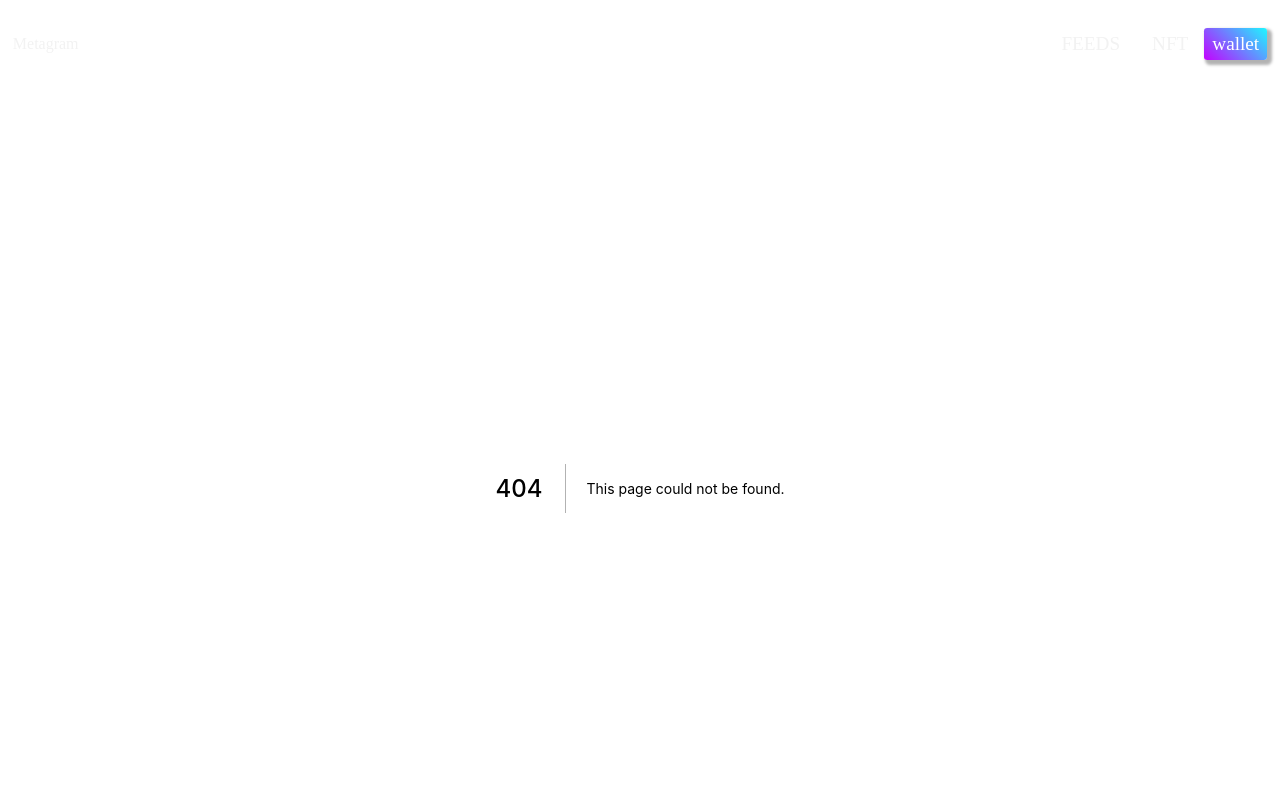
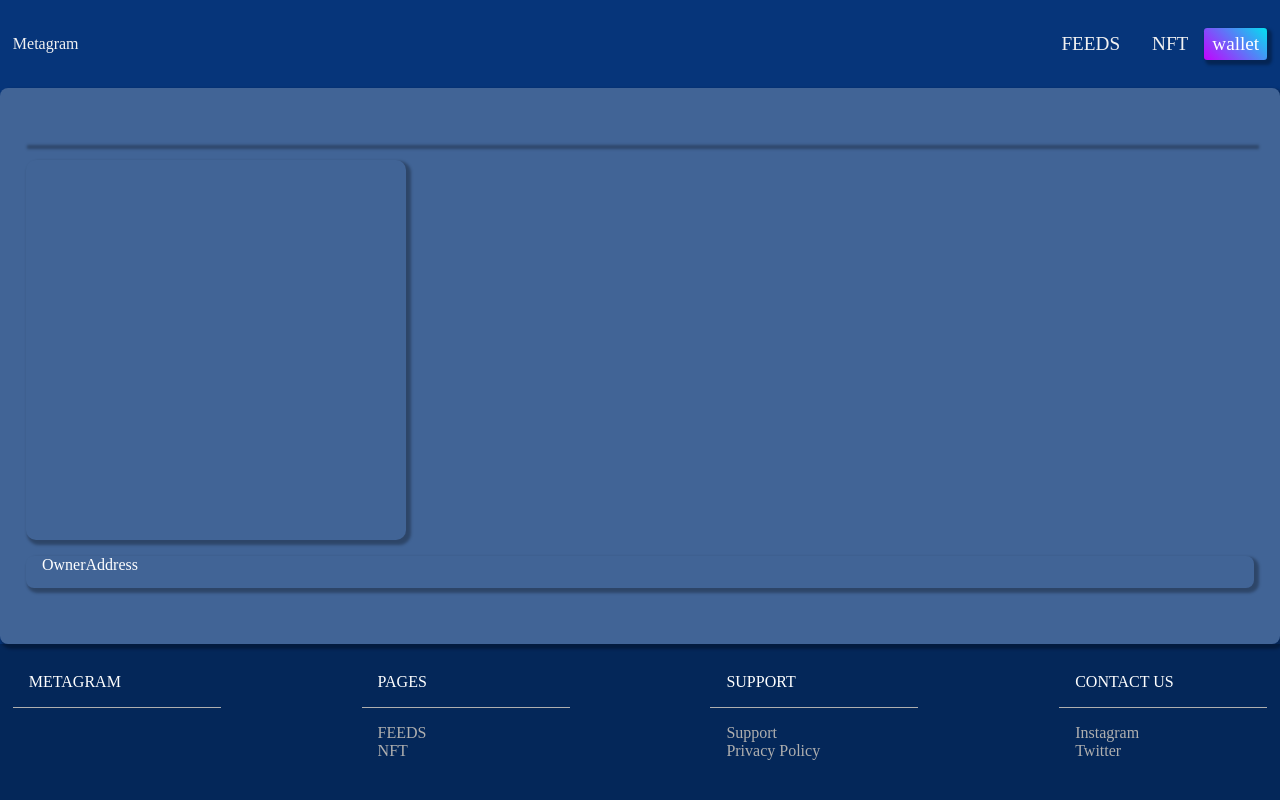
Before and after one commit to hung890202/metagram, a Next.js app: page /mintedNFT/ANFT in a window 1280 px wide. Before the commit this address had no page. Shown: the top 800 px of the page. Built offline with nearby package versions, Linux system fonts and the light colour scheme.

Commit message:
add NFT page

```diff
--- a/components/Footer.js
+++ b/components/Footer.js
@@ -18,12 +18,12 @@ const Footer = () => {
             <FooterTitle>{item.title}</FooterTitle>
             <FooterItem>
               <StyledLink>
-                <Link href="/" passHref>
+                <Link href={`${item.path1}`} passHref>
                   <FooterLink>{item.item1}</FooterLink>
                 </Link>
               </StyledLink>
               <StyledLink>
-                <Link href="/" passHref>
+                <Link href={`${item.path2}`} passHref>
                   <FooterLink>{item.item2}</FooterLink>
                 </Link>
               </StyledLink>
--- a/components/FooterData.js
+++ b/components/FooterData.js
@@ -5,7 +5,7 @@ const FooterData = [
   {
     title: "PAGES",
     item1: "FEEDS",
-    path1: "/FEEDS",
+    path1: "/Feeds",
     item2: "NFT",
     path2: "/NFT",
   },
--- /dev/null
+++ b/pages/mintedNFT/ANFT.js
@@ -0,0 +1,25 @@
+
+import {
+    StyledANFT,
+    ANFTText,
+    ANFTImage,
+    ANFTAddress,
+
+} from "./ANFTStyles"
+
+const ANFT = ({ name, description, image, id, uri }) => {
+    return (
+            <StyledANFT key={uri}>
+                <ANFTText>
+                    <div>{name}</div>
+                    <div>{description}</div>
+                </ANFTText>
+                    <ANFTImage src={image} alt="ANFTImage"></ANFTImage>
+                <ANFTAddress>
+                    <div>OwnerAddress</div>
+                </ANFTAddress>
+            </StyledANFT>
+
+    )
+}
+export default ANFT
--- /dev/null
+++ b/pages/mintedNFT/ANFTStyles.js
@@ -0,0 +1,37 @@
+import styled from "styled-components";
+
+export const StyledANFT = styled.div`
+    display: grid;
+  color: #ffffff;
+  background-color: #dddddd46;
+  height: 33.5rem;
+  padding: 0.625rem;
+  box-shadow: 3px 3px 3px 2px rgba(0, 0, 0, 0.3);
+  border-radius: 0.5rem;
+  align-content: center;
+`;
+export const ANFTText =styled.div`
+    text-algin:left;
+    padding:0rem 1rem;
+    margin:0rem 1rem;
+    box-shadow: 3px 3px 3px 2px rgba(0, 0, 0, 0.3);
+    border-radius: 0.5rem;
+`
+export const ANFTImage = styled.image`
+    height: 23.75rem;
+    width: 23.75rem;
+    margin:1rem;
+    object-fit: cover;
+    border-radius: 0.625rem;
+    align-content: center;
+    box-shadow: 3px 3px 3px 2px rgba(0, 0, 0, 0.3);
+`
+export const ANFTAddress =styled.div`
+    text-algin:left;
+    height:2rem;
+    padding:0rem 1rem;
+    margin:0rem 1rem;
+    box-shadow: 3px 3px 3px 2px rgba(0, 0, 0, 0.3);
+    border-radius: 0.5rem;
+
+`
--- /dev/null
+++ b/pages/mintedNFT/MintedNFTStyled.js
@@ -0,0 +1,6 @@
+import styled from "styled-components";
+import { motion } from "framer-motion";
+
+export const StyledMintedNFT = styled.div`
+    margin:1rem;
+`
```
Also changed, not shown: pages/NFT.js (+5 -2 lines), pages/NFTStyles.js (added, +8 -0 lines), pages/mintedNFT/MintedNFT.js (added, +69 -0 lines).
